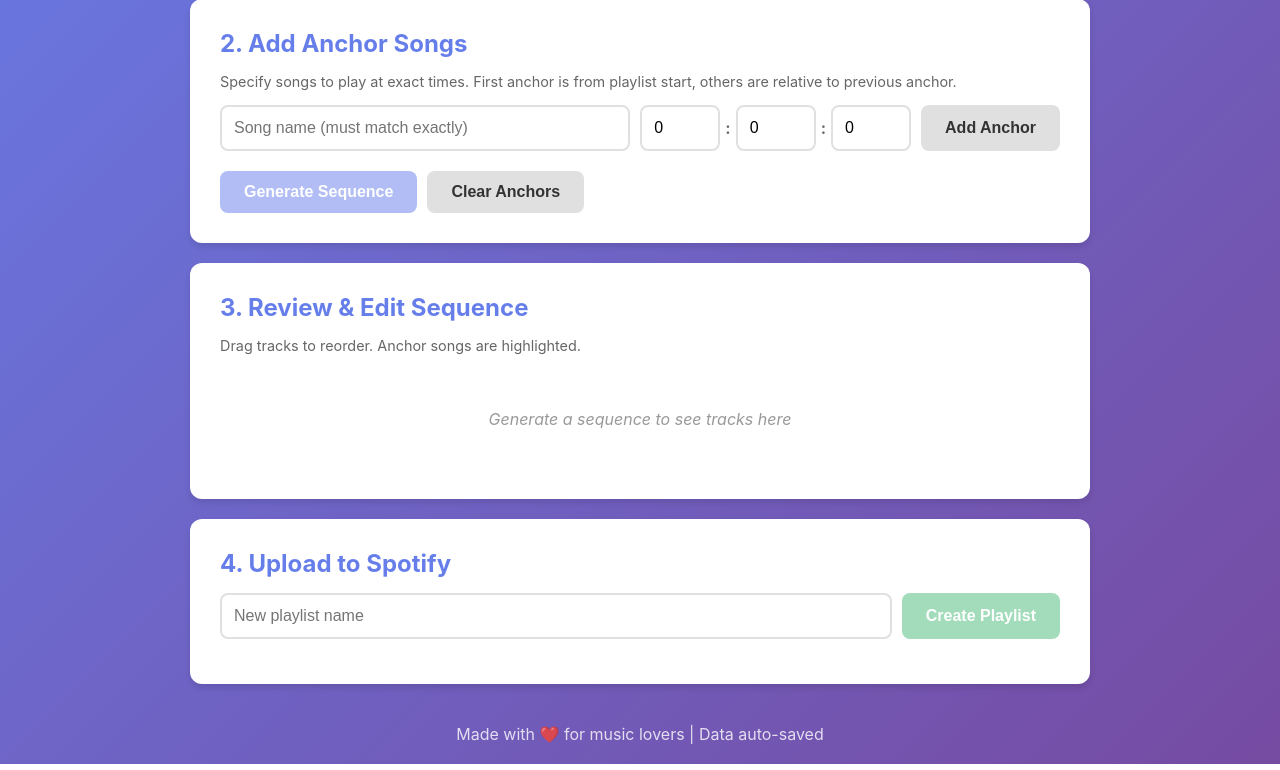
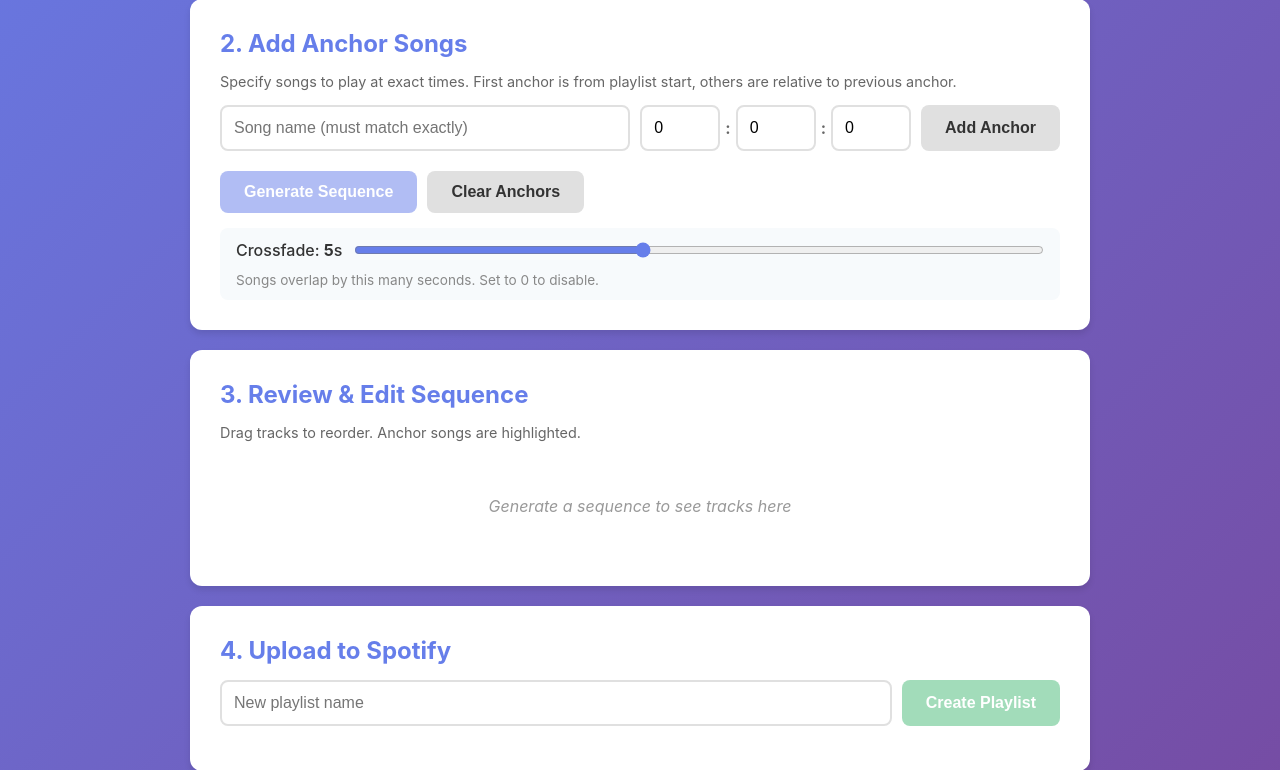
Before and after one commit to chriselgee/playlistor, a Flask app: page / in a window 1280 px wide. Shown: the part 427-1197 px from the top of the page. Run offline with Flask 3, Linux system fonts and the light colour scheme; data that the repository does not hold is empty.

Commit message:
Add consideration for cross-fade

```diff
--- a/app.py
+++ b/app.py
@@ -190,12 +190,13 @@ def sequence_playlist():
     data = request.json
     tracks = data.get('tracks', [])
     anchors = data.get('anchors', [])
+    crossfade_seconds = data.get('crossfade_seconds', PlaylistSequencer.DEFAULT_CROSSFADE_SECONDS)
 
     if not tracks:
         return jsonify({'error': 'No tracks provided'}), 400
 
     try:
-        sequencer = PlaylistSequencer(tracks)
+        sequencer = PlaylistSequencer(tracks, crossfade_seconds=crossfade_seconds)
         sequenced_tracks = sequencer.sequence_playlist(anchors)
 
         # Save to database
--- a/static/app.js
+++ b/static/app.js
@@ -3,6 +3,7 @@ let currentPlaylist = null;
 let currentTracks = [];
 let anchors = [];
 let sequencedTracks = [];
+let crossfadeSeconds = 5;
 
 // DOM Elements
 const loginBtn = document.getElementById('login-btn');
@@ -39,6 +40,9 @@ const reshuffleBtn = document.getElementById('reshuffle-btn');
 const newPlaylistName = document.getElementById('new-playlist-name');
 const uploadBtn = document.getElementById('upload-btn');
 const uploadResult = document.getElementById('upload-result');
+
+const crossfadeSlider = document.getElementById('crossfade-seconds');
+const crossfadeValue = document.getElementById('crossfade-value');
 
 const errorToast = document.getElementById('error-toast');
 const successToast = document.getElementById('success-toast');
@@ -88,6 +92,12 @@ function setupEventListeners() {
     reshuffleBtn.addEventListener('click', generateSequence);
 
     uploadBtn.addEventListener('click', uploadPlaylist);
+
+    // Crossfade slider
+    crossfadeSlider.addEventListener('input', () => {
+        crossfadeSeconds = parseInt(crossfadeSlider.value);
+        crossfadeValue.textContent = crossfadeSeconds;
+    });
 }
 
 async function checkAuthStatus() {
@@ -380,7 +390,8 @@ async function generateSequence() {
             headers: { 'Content-Type': 'application/json' },
             body: JSON.stringify({
                 tracks: currentTracks,
-                anchors: anchors
+                anchors: anchors,
+                crossfade_seconds: crossfadeSeconds
             })
         });
 
@@ -408,8 +419,15 @@ function displaySequence(tracks) {
     sequencePlaceholder.style.display = 'none';
     sequenceContainer.style.display = 'block';
 
-    // Calculate total duration
-    const total = tracks.reduce((sum, t) => sum + t.duration_ms, 0);
+    // Calculate total duration accounting for crossfade
+    let total = 0;
+    tracks.forEach((t, i) => {
+        if (i < tracks.length - 1) {
+            total += Math.max(t.duration_ms - crossfadeSeconds * 1000, 1000);
+        } else {
+            total += t.duration_ms;
+        }
+    });
     totalDuration.textContent = formatMilliseconds(total);
 
     // Render tracks
@@ -511,9 +529,13 @@ function handleDragEnd() {
 
 function updateCumulativeTimes() {
     let cumulative = 0;
-    sequencedTracks.forEach(track => {
+    sequencedTracks.forEach((track, i) => {
         track.cumulative_start_time = cumulative;
-        cumulative += track.duration_ms / 1000;
+        if (i < sequencedTracks.length - 1) {
+            cumulative += Math.max(track.duration_ms / 1000 - crossfadeSeconds, 1);
+        } else {
+            cumulative += track.duration_ms / 1000;
+        }
     });
 }
 
--- a/static/style.css
+++ b/static/style.css
@@ -217,6 +217,35 @@ input:focus {
 .action-group {
     display: flex;
     gap: 10px;
+}
+
+.crossfade-control {
+    margin-top: 15px;
+    padding: 12px 16px;
+    background: #f7fafc;
+    border-radius: 8px;
+    display: flex;
+    align-items: center;
+    gap: 12px;
+    flex-wrap: wrap;
+}
+
+.crossfade-control label {
+    white-space: nowrap;
+    font-weight: 500;
+}
+
+.crossfade-control input[type="range"] {
+    flex: 1;
+    min-width: 120px;
+    accent-color: #667eea;
+}
+
+.crossfade-control .help-text {
+    flex-basis: 100%;
+    margin: 0;
+    font-size: 0.85em;
+    color: #888;
 }
 
 .sequence-stats {
--- a/templates/index.html
+++ b/templates/index.html
@@ -78,6 +78,12 @@
                     <button id="sequence-btn" class="btn btn-primary" disabled>Generate Sequence</button>
                     <button id="clear-anchors-btn" class="btn btn-secondary">Clear Anchors</button>
                 </div>
+
+                <div class="crossfade-control">
+                    <label for="crossfade-seconds">Crossfade: <strong id="crossfade-value">5</strong>s</label>
+                    <input type="range" id="crossfade-seconds" min="0" max="12" step="1" value="5">
+                    <span class="help-text">Songs overlap by this many seconds. Set to 0 to disable.</span>
+                </div>
             </section>
 
             <!-- Step 3: Review & Edit Sequence -->
```
Also changed, not shown: sequencer.py (+31 -10 lines).
